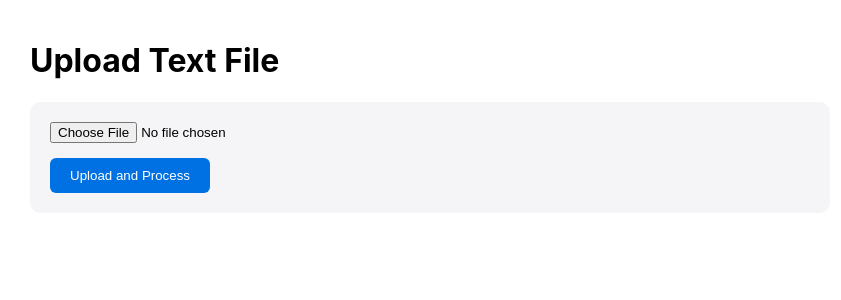
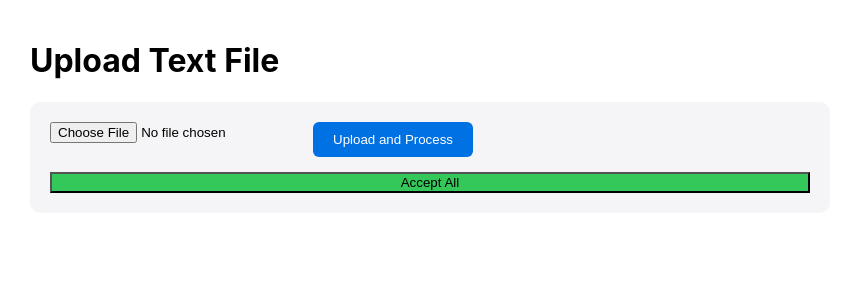
Before and after one commit to basilbaby/s3_augments, a Flask app: page / in a window 1280 px wide. Shown: the top 300 px of the page, without its empty margins (210-1051 px from the left). Run offline with Flask 3, Linux system fonts and the light colour scheme.

Commit message:
Working upload/display

```diff
--- a/templates/upload.html
+++ b/templates/upload.html
@@ -32,14 +32,27 @@
         .button:hover {
             background-color: #0077ed;
         }
+        .button-container {
+            display: flex;
+            gap: 10px;
+        }
+        .accept-all {
+            background-color: #34c759;  /* Apple's green color */
+        }
+        .accept-all:hover {
+            background-color: #30b753;
+        }
     </style>
 </head>
 <body>
     <h1>Upload Text File</h1>
     <div class="upload-container">
-        <form class="upload-form" action="/" method="post" enctype="multipart/form-data">
-            <input type="file" name="file" accept=".txt">
-            <button type="submit" class="button">Upload and Process</button>
+        <form class="upload-form" action="/upload" method="post" enctype="multipart/form-data">
+            <div class="button-container">
+                <input type="file" name="file" accept=".txt">
+                <button type="submit" class="button">Upload and Process</button>
+            </div>
+            <button type="button" class="accept-all">Accept All</button>
         </form>
     </div>
 </body>
```
